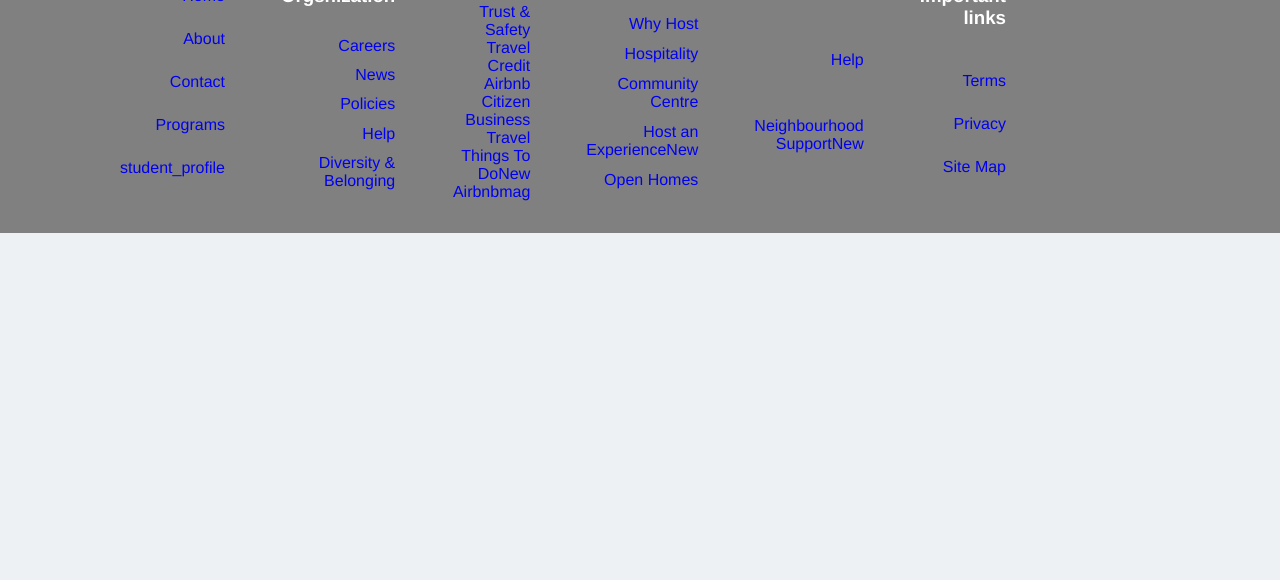
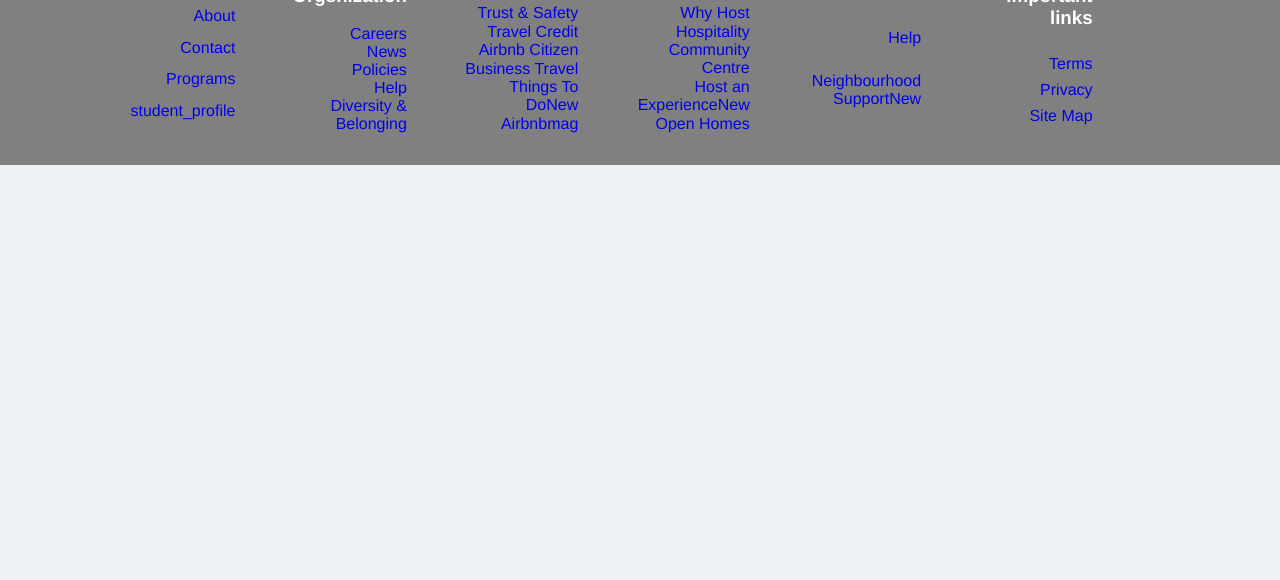
Before and after one commit to Education-organization/Education-organization, a website with bundled scripts: page public/index.html in a window 1280 px wide. Shown: the part 220-800 px from the top of the page. Built offline with nearby package versions, Linux system fonts and the light colour scheme; files whose address does not match are found by name.

Commit message:
changes 2

```diff
--- a/public/css/index.css
+++ b/public/css/index.css
@@ -119,7 +119,7 @@
 }
 
 .footer .router{
-  grid-template-columns: 1fr 1fr 1fr 1fr 1fr 1fr 1fr 1fr;
+  grid-template-columns: 1fr 1fr 1fr 1fr 1fr 1fr 1fr ;
   margin-left: 4em;
 	grid-gap: 1em;
 	list-style-type: none;
```
